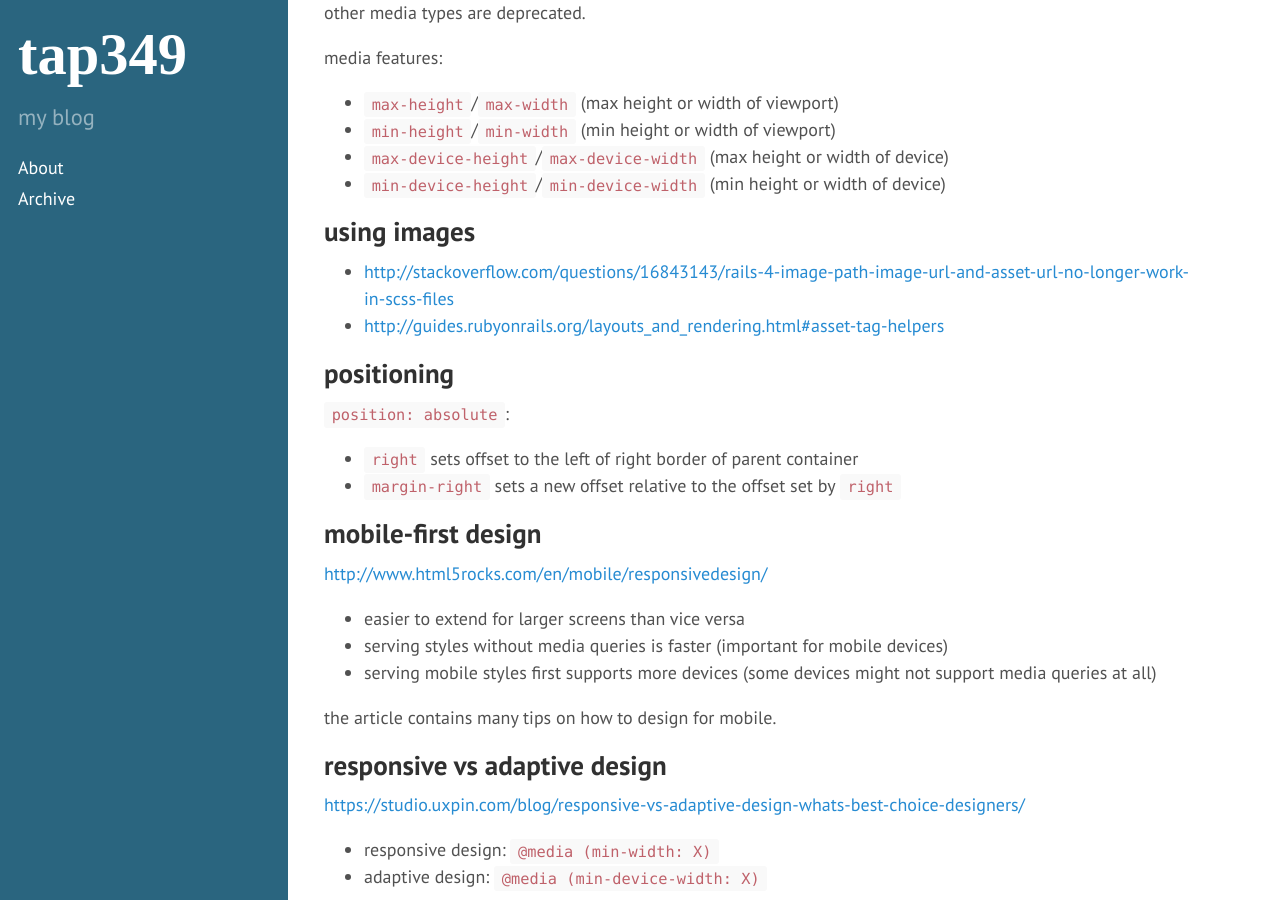
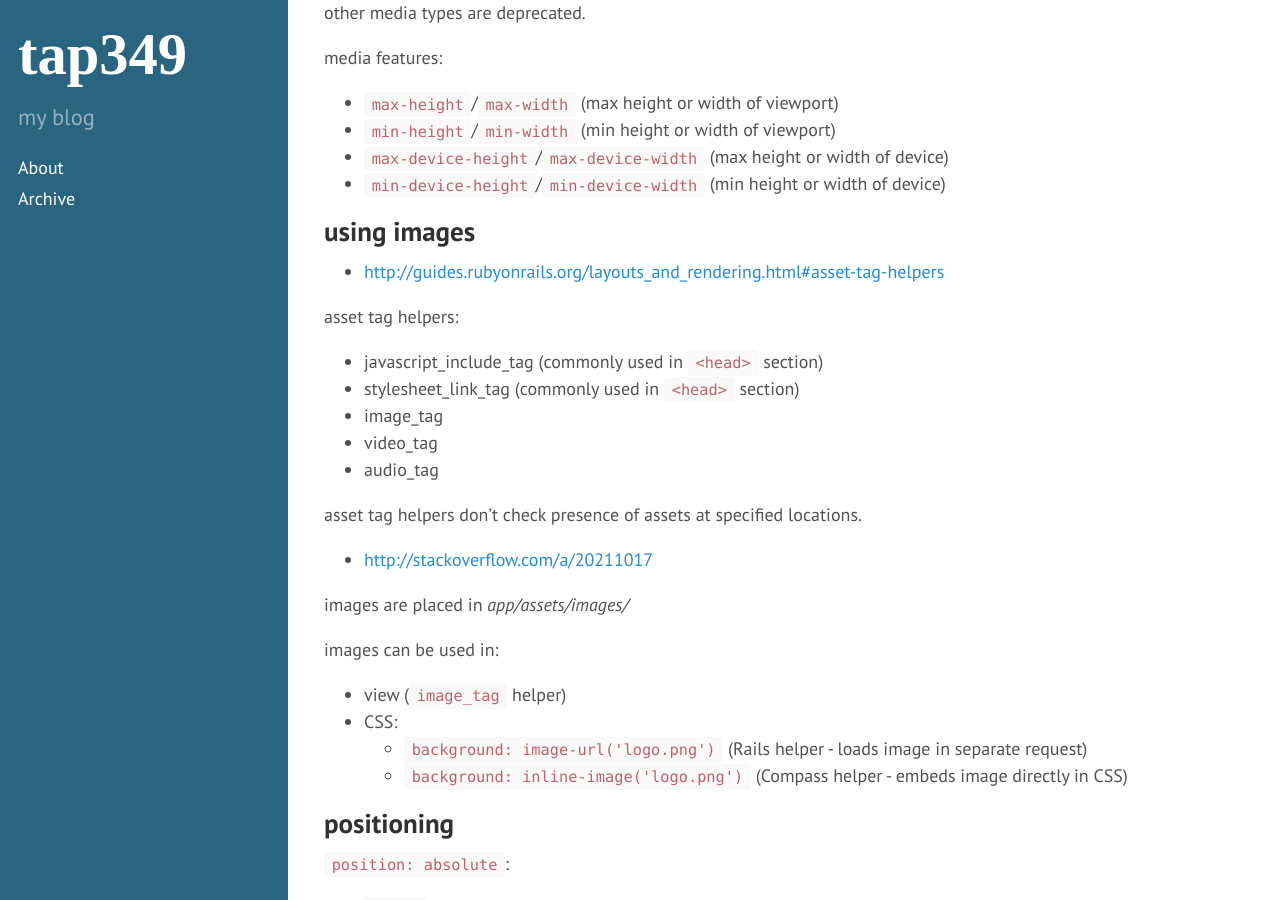
Before and after one commit to tap349/tap349.github.io, a Jekyll site: the page built from _posts/2016-04-21-makeup.md, in a window 1280 px wide and 900 px high, scrolled down 1535 px. Built offline with Jekyll 4.4.1, drawn with Linux system fonts in a browser that asks for light colours.

Commit message:
update 2016-05-01_15:29:50

```diff
--- a/_posts/2016-04-21-makeup.md
+++ b/_posts/2016-04-21-makeup.md
@@ -81,8 +81,30 @@ media features:
 
 ## using images
 
-- <http://stackoverflow.com/questions/16843143/rails-4-image-path-image-url-and-asset-url-no-longer-work-in-scss-files>
 - <http://guides.rubyonrails.org/layouts_and_rendering.html#asset-tag-helpers>
+
+asset tag helpers:
+
+- javascript_include_tag (commonly used in `<head>` section)
+- stylesheet_link_tag (commonly used in `<head>` section)
+- image_tag
+- video_tag
+- audio_tag
+
+asset tag helpers don't check presence of assets at specified locations.
+
+- <http://stackoverflow.com/a/20211017>
+
+images are placed in _app/assets/images/_
+
+images can be used in:
+
+- view (`image_tag` helper)
+- CSS:
+  - `background: image-url('logo.png')`
+    (Rails helper - loads image in separate request)
+  - `background: inline-image('logo.png')`
+    (Compass helper - embeds image directly in CSS)
 
 ## positioning
 
```
